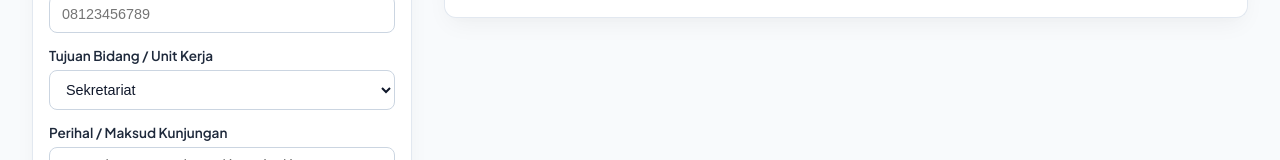
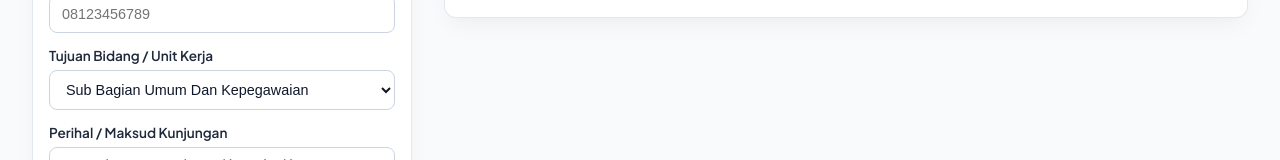
Before and after one commit to Alvnnn05/bukutamu-dishub, a React (Vite) app: page / in a window 1280 px wide. Shown: the part 363-523 px from the top of the page. Built offline with nearby package versions, Linux system fonts and the light colour scheme; no server answers; the database is empty.

Commit message:
fix: perbarui daftar pilihan tujuan bidang/unit kerja

```diff
--- a/src/components/FormInput/FormInput.jsx
+++ b/src/components/FormInput/FormInput.jsx
@@ -53,12 +53,17 @@ export default function FormInput({ onSessionCreated }) {
         <div className="form-group">
           <label>Tujuan Bidang / Unit Kerja</label>
           <select name="tujuan_bidang" value={formData.tujuan_bidang} onChange={handleChange}>
-            <option value="Sekretariat">Sekretariat</option>
-            <option value="Bidang Lalu Lintas">Bidang Lalu Lintas</option>
-            <option value="Bidang Angkutan Jalan">Bidang Angkutan Jalan</option>
-            <option value="Divisi DALOPS">Bidang DALOPS</option>
-            <option value="Divisi Perparkiran">Bidang Perparkiran</option>
-            <option value="UPTD Pengujian Kendaraan">Bidang Pengujian Kendaraan</option>
+            <option value="Sub Bagian Umum Dan Kepegawaian">Sub Bagian Umum Dan Kepegawaian</option>
+            <option value="Sub Bagian Keuangan Dan Penyusunan Program">Sub Bagian Keuangan Dan Penyusunan Program</option>
+            <option value="Bidang Angkutan">Bidang Angkutan</option>
+            <option value="Seksi Angkutan Orang">Seksi Angkutan Orang</option>
+            <option value="Seksi Angkutan Barang">Seksi Angkutan Barang</option>
+            <option value="Bidang Lalu Lintas, Sarana, Prasarana">Bidang Lalu Lintas, Sarana, Prasarana</option>
+            <option value="Seksi Parkir">Seksi Parkir</option>
+            <option value="Seksi Manajemen Rekayasa Lalu Lintas">Seksi Manajemen Rekayasa Lalu Lintas</option>
+            <option value="Seksi Penerangan Jalan Umum">Seksi Penerangan Jalan Umum</option>
+            <option value="Bidang Pengendalian Operasional Lalu Lintas Dan Angkutan Jalan">Bidang Pengendalian Operasional Lalu Lintas Dan Angkutan Jalan</option>
+            <option value="UPT Pengujian Kendaraan Bermotor">UPT Pengujian Kendaraan Bermotor</option>
           </select>
         </div>
         <div className="form-group">
```
